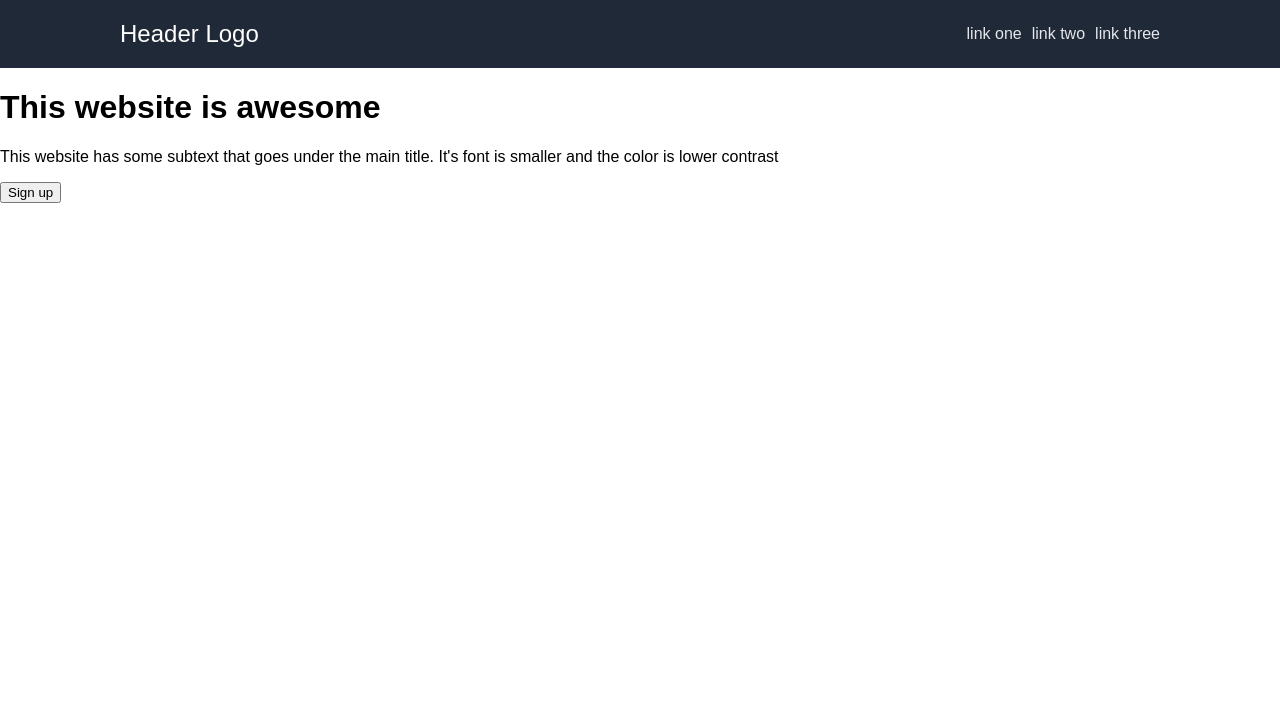
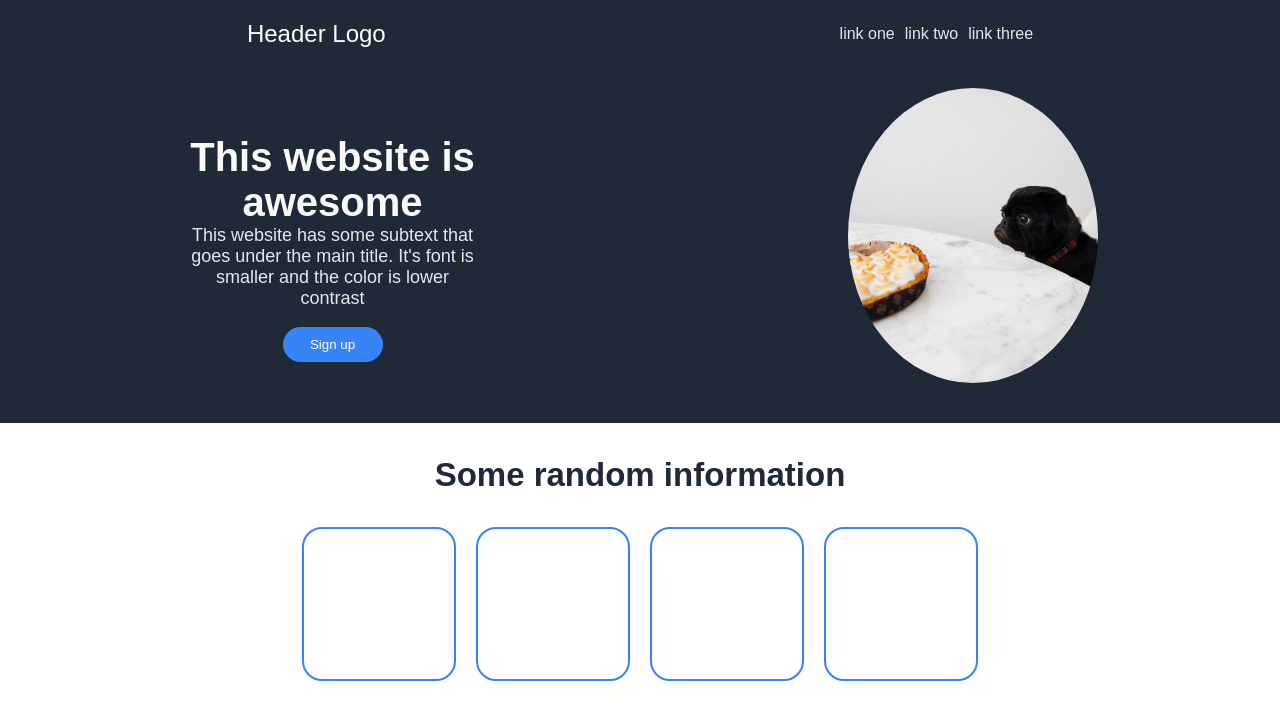
Before and after one commit to carlos-escamilla33/landing-page, a plain HTML site: page index.html in a window 1280 px wide. Drawn offline with Linux system fonts and the light colour scheme.

Commit message:
working on info section

```diff
--- a/index.html
+++ b/index.html
@@ -20,14 +20,34 @@
     </div>
 
     <div class="intro-container">
-        <div>
+        <div class="intro">
             <h1>This website is awesome</h1>
             <p>This website has some subtext that goes under the main title. It's font is smaller and the color is
                 lower contrast</p>
-            <button>Sign up</button>
+            <button class="sign-up-btn">Sign up</button>
         </div>
         <div class="img-container">
-            <img src="" alt="">
+            <img src="/media/black-pug.jpg" alt="pug sitting on counter">
+        </div>
+    </div>
+
+    <div class="info-container">
+        <div class="info-title">
+            <p>Some random information</p>
+        </div>
+        <div class="info-img-container">
+            <div class="info-img">
+                <img src="" alt="">
+            </div>
+            <div class="info-img">
+                <img src="" alt="">
+            </div>
+            <div class="info-img">
+                <img src="" alt="">
+            </div>
+            <div class="info-img">
+                <img src="" alt="">
+            </div>
         </div>
     </div>
 </body>
--- a/styles.css
+++ b/styles.css
@@ -8,7 +8,8 @@ body {
     background-color: #1F2937;
     color: white;
     display: flex;
-    justify-content: space-between;
+    flex-wrap: wrap;
+    justify-content: space-around;
     align-items: center;
     padding: 20px;
 }
@@ -16,13 +17,11 @@ body {
 .logo {
     font-size: 24px;
     color: F9FAF8;
-    margin-left: 100px;
 }
 
 .links {
     display: flex;
     gap: 10px;
-    margin-right: 100px;
 }
 
 a {
@@ -32,4 +31,76 @@ a {
 
 .intro-container {
     display: flex;
+    justify-content: space-around;
+    align-items: center;
+    background-color: #1F2937;
+    padding-bottom: 40px;
+    padding-top: 20px;
 }
+
+.intro {
+    display: flex;
+    flex-direction: column;
+    align-items:center;
+    text-align:center;
+    width: 300px;
+}
+
+.intro h1 {
+    font-size: 40px;
+    font-weight: 900;
+    color: #F9FAF8;
+    margin-bottom: 0;
+}
+
+.intro p {
+    font-size: 18px;
+    color: #E5E7EB;
+    margin-top: 0;
+}
+
+.sign-up-btn {
+    background-color: #3883F6;
+    color: white;
+    border: 0;
+    padding: 10px;
+    width: 100px;
+    border-radius: 30px;
+    cursor: pointer;
+}
+
+
+.img-container {
+    display: flex;
+    justify-content: center;
+}
+
+img {
+    width: 250px;
+    border-radius: 100%;
+}
+
+.info-container {
+    display: flex;
+    flex-direction: column;
+    align-items: center;
+}
+
+.info-img-container {
+    display: flex;
+    flex-wrap: wrap;
+    gap: 20px;
+}
+
+.info-title {
+    font-size: 33px;
+    font-weight: 900;
+    color: #1F2937;
+}
+
+.info-img {
+    width: 150px;
+    height: 150px;
+    border: 2px solid #3882F6;
+    border-radius: 20px;
+}
```
